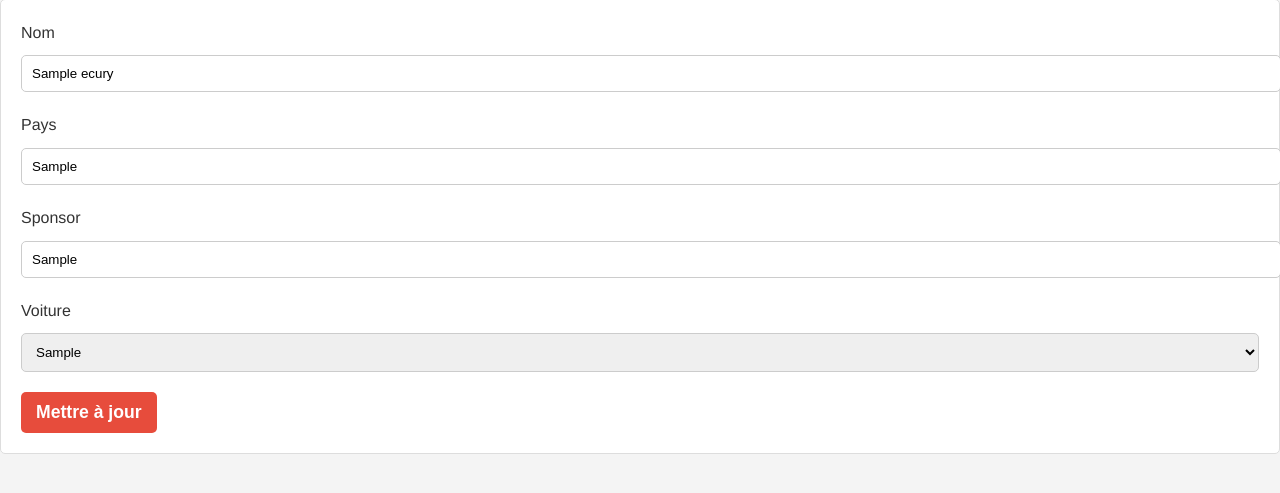
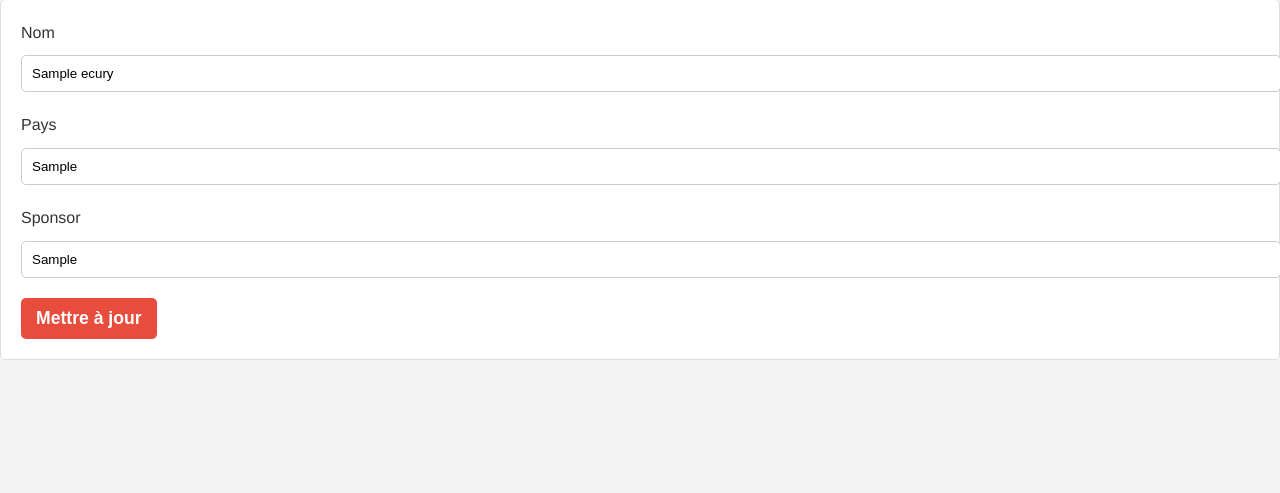
Before and after one commit to IlanCado/tpformule1, a PHP site: page /index.php?controller=ecurie&action=edit&id=1 in a window 1280 px wide. Shown: the part 199-692 px from the top of the page. Run offline with PHP 8.4, Linux system fonts and the light colour scheme; tables that the repository leaves empty or names only in its code hold one stand-in row (values such as "Sample post").

Commit message:
changements sur les formulaires

```diff
--- a/views/ecuries/edit.php
+++ b/views/ecuries/edit.php
@@ -21,24 +21,7 @@ if (!isset($ecurie)) {
     <label for="sponsor">Sponsor</label>
     <input type="text" name="sponsor" id="sponsor" value="<?= htmlspecialchars($ecurie['sponsor']) ?>"><br>
 
-    <label for="id_voiture">Voiture</label>
-    <select name="id_voiture" id="id_voiture" required>
-        <option value="">Sélectionnez une voiture</option>
-        <?php
-        // Charger les voitures disponibles depuis la base de données
-        $database = new Database();
-        $conn = $database->getConnection();
-        $query = "SELECT id_voiture, moteur FROM voitures";
-        $stmt = $conn->prepare($query);
-        $stmt->execute();
-        $voitures = $stmt->fetchAll(PDO::FETCH_ASSOC);
 
-        foreach ($voitures as $voiture) {
-            $selected = $voiture['id_voiture'] == $ecurie['id_voiture'] ? 'selected' : '';
-            echo '<option value="' . htmlspecialchars($voiture['id_voiture']) . '" ' . $selected . '>' . htmlspecialchars($voiture['moteur']) . '</option>';
-        }
-        ?>
-    </select><br>
 
     <!-- Bouton pour soumettre les modifications -->
     <input type="submit" value="Mettre à jour">
```
Also changed, not shown: views/ecuries/create.php (+0 -17 lines), views/voitures/create.php (+18 -0 lines), views/voitures/edit.php (+18 -0 lines).
